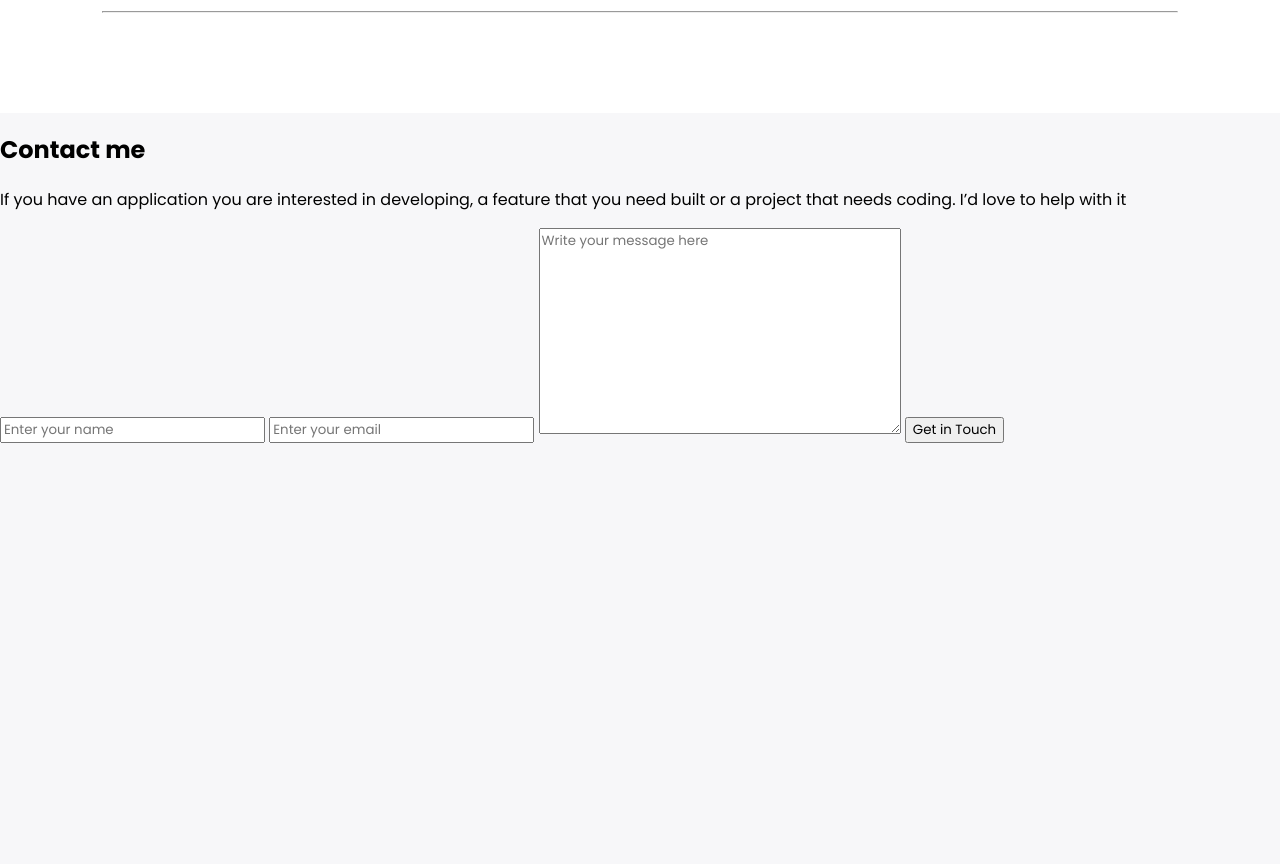
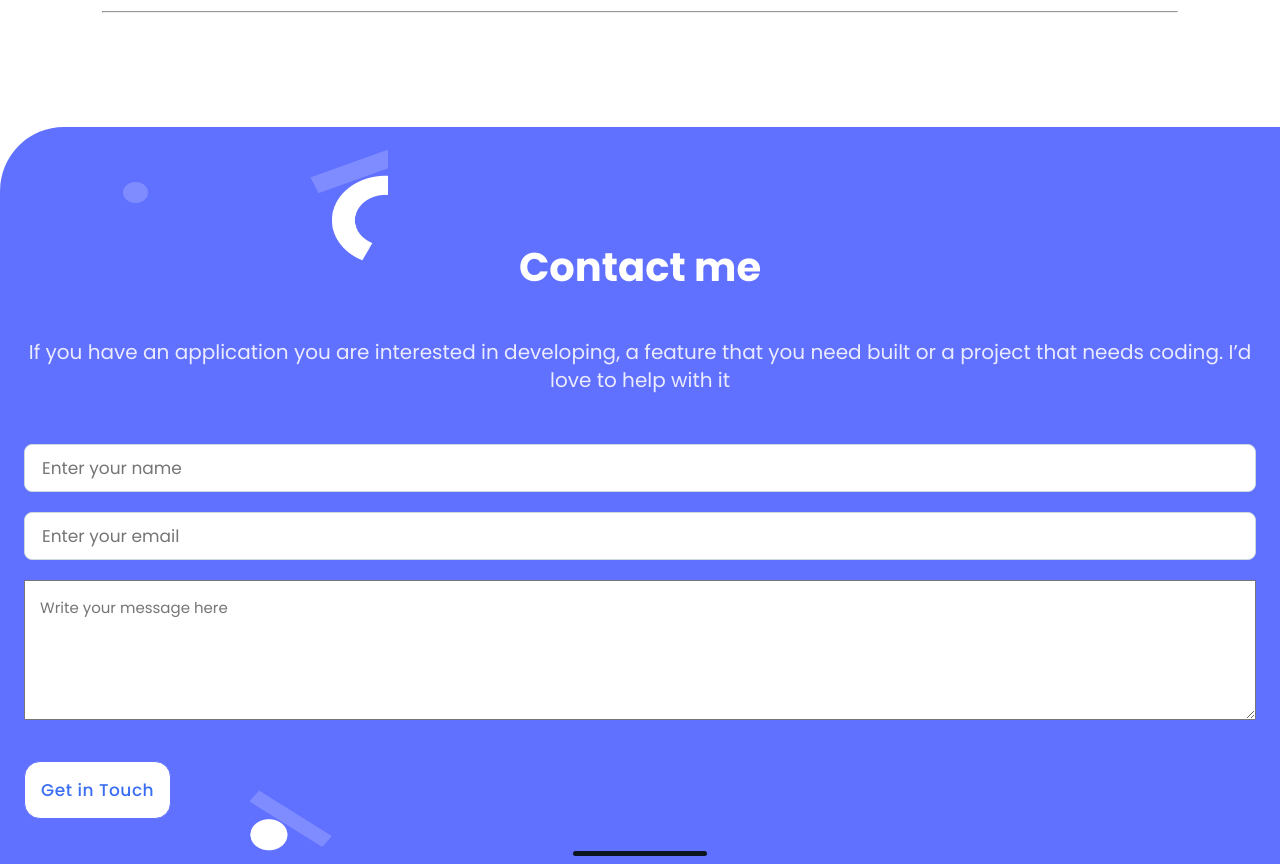
Before and after one commit to gemmen29/Portfolio, a website: page index.html in a window 1280 px wide. Shown: the part 4140-5004 px from the top of the page. Before the commit the page ends 4583 px from the top, so only its background shows below. Drawn offline with Linux system fonts and the light colour scheme.

Commit message:
Add CSS for the contact form

```diff
--- a/css/style.css
+++ b/css/style.css
@@ -180,6 +180,8 @@ header a {
 /* About Us section style */
 .about {
   background-color: #fff;
+  padding-bottom: 114px;
+  margin-bottom: 0;
 }
 
 .about .header {
@@ -230,7 +232,6 @@ header a {
 
 .about .languages {
   display: grid;
-  padding-bottom: 100px;
 }
 
 .about .languages .item {
@@ -293,3 +294,115 @@ header a {
   font-weight: 500;
   color: #253858;
 }
+
+.line {
+  color: #dfe1e6;
+}
+
+footer {
+  background-color: #6070ff;
+  border-top-left-radius: 64px;
+  padding-bottom: 8px;
+  background-image: url('../images/contact-form.png');
+  background-size: 265px 709.17px;
+  background-repeat: no-repeat;
+  background-position: 123px 21px;
+}
+
+.ftr-div {
+  background-color: #fff;
+  margin-top: -33px;
+  height: 100%;
+}
+
+.cnt-form {
+  font-weight: bold;
+  font-size: 40px;
+  line-height: 52px;
+  color: #fff;
+  text-align: center;
+  padding-top: 114px;
+}
+
+.container-form {
+  display: flex;
+  flex-direction: column;
+  align-items: center;
+  padding: 0 24px;
+}
+
+.cnt-text {
+  color: #ebebff;
+  font-size: 20px;
+  line-height: 28px;
+  text-align: center;
+  margin-top: 12px;
+  margin-bottom: 2.5em;
+}
+
+.form-field {
+  width: 100%;
+  margin-bottom: 20px;
+}
+
+input[type="text"], input[type="email"] {
+  height: 48px;
+  border-radius: 8px;
+  border: 1px solid #cfd8dc;
+  font-size: 17px;
+  line-height: 20px;
+  color: #172d4b;
+  padding: 1em;
+}
+
+textarea {
+  height: 140px;
+  color: #b3bac5;
+  font-size: 15px;
+  line-height: 24px;
+  padding: 1em;
+}
+
+#line {
+  margin: 0 auto;
+  margin-top: 2rem;
+  height: 5px;
+  width: 134px;
+  background-color: #0d151e;
+  border-radius: 10px;
+}
+
+.btn {
+  margin-top: 14px;
+  padding: 16px;
+  font-weight: 500;
+  font-size: 17px;
+  line-height: 24px;
+  letter-spacing: 0.03em;
+  color: #396df2;
+  width: fit-content;
+  background-color: #fff;
+  border-radius: 16px;
+  border: 1px solid #6070ff;
+}
+
+.btn:hover {
+  background-color: #4f78be;
+  color: #fff;
+  box-shadow: 0 8px 16px rgba(64, 83, 252, 0.24);
+  cursor: pointer;
+  border: 2px solid white;
+}
+
+.btn:active {
+  background: #2230d2;
+}
+
+.btn:disabled,
+button[disabled] {
+  color: #5e6c84;
+  border: 1px solid #e5e5e5;
+  background-color: #fff;
+  cursor: not-allowed;
+  box-shadow: none;
+}
```
Also changed, not shown: index.html (+0 -1 lines), images/contact-form.png (added).
